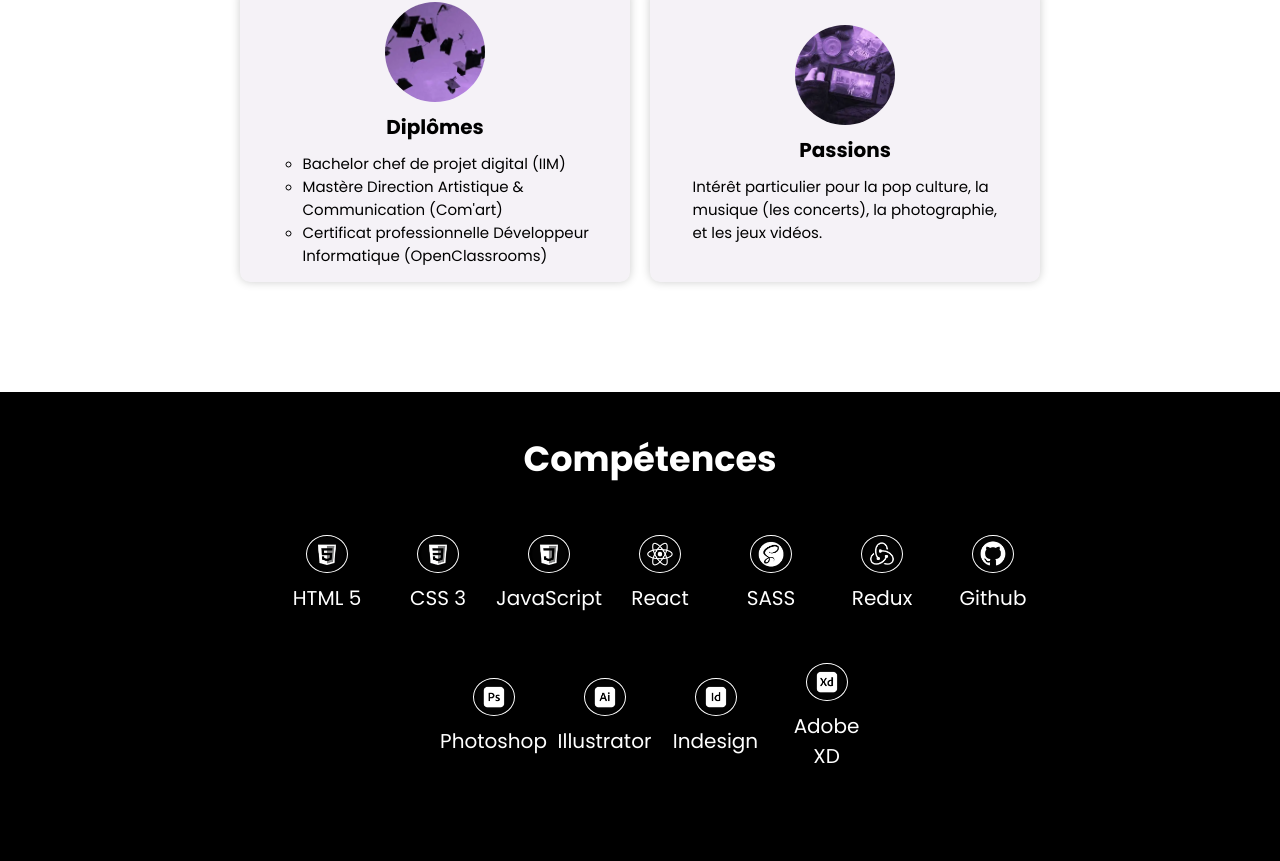
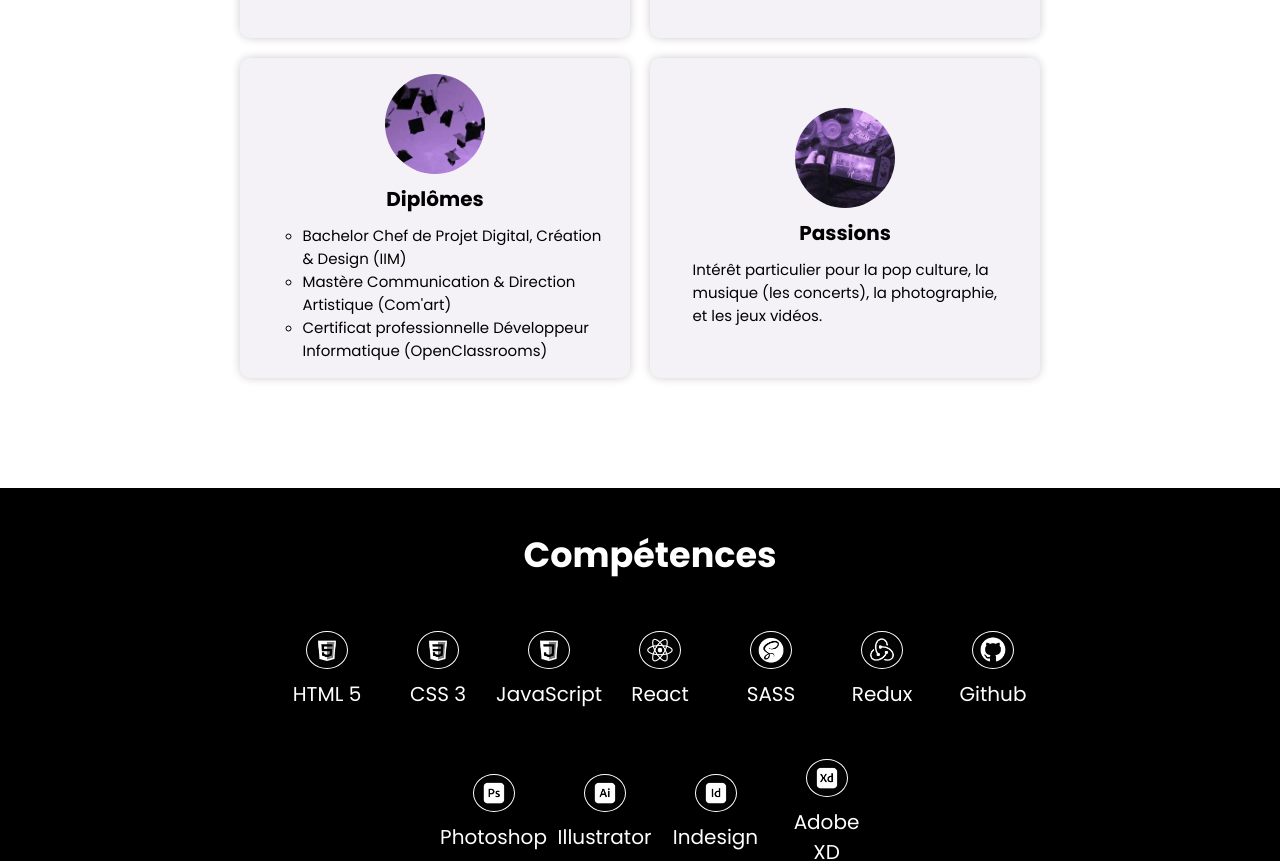
Before and after one commit to axllema/Portfolio, a React (Vite) app: page / in a window 1280 px wide. Shown: the part 829-1690 px from the top of the page. Built offline with nearby package versions, Linux system fonts and the light colour scheme.

Commit message:
translations ok

```diff
--- a/src/components/contact.jsx
+++ b/src/components/contact.jsx
@@ -35,7 +35,7 @@ function Contact() {
                             </div>
 
                             <div className="contact_form-content-container-input">
-                                <label htmlFor="subject">  {translations.labelsubject || "Sujet"}</label>
+                                <label htmlFor="subject">  {translations.labelsubject || "Sujet:"}</label>
                                 <input type="text" name="subject" id="subject" placeholder={translations.subjectPlaceholder || "Sujet"} required="" />
                             </div>
 
--- a/src/scss/components/_about.scss
+++ b/src/scss/components/_about.scss
@@ -33,6 +33,8 @@
                 list-style-type: none;
                 border-radius: 10px;
                 padding: 15px 0;
+                width: auto;
+                height: 290px;
 
                 background-color: rgba(67, 13, 108, 0.0509803922);
                 border-radius: 10px;
--- a/src/translation/AboutTranslations.jsx
+++ b/src/translation/AboutTranslations.jsx
@@ -8,8 +8,8 @@ const AboutTranslations = {
         experienceContent: "Un an d'expérience en tant que Développeuse Front-end / Intégratrice autodidacte.",
         diplomaTitle: "Diplômes",
         diplomaContent: [
-            "Bachelor chef de projet digital (IIM)",
-            "Mastère Direction Artistique & Communication (Com'art)",
+            "Bachelor Chef de Projet Digital, Création & Design (IIM)",
+            "Mastère Communication & Direction Artistique (Com'art)",
             "Certificat professionnelle Développeur Informatique (OpenClassrooms)"
         ],
         passionsTitle: "Passions",
@@ -24,8 +24,8 @@ const AboutTranslations = {
         experienceContent: "One year experience as a self-taught Front-end Developer / Integrator.",
         diplomaTitle: "Diplomas",
         diplomaContent: [
-            "Bachelor Digital Project Manager (IIM)",
-            "Master Art Direction & Communication (Com'art)",
+            "Bachelor in Digital Project Management, Creation & Design (IIM)",
+            "Master's in Communication & Art Direction (Com'art)",
             "Professional Certificate in Computer Development (OpenClassrooms)"
         ],
         passionsTitle: "Hobbies",
--- a/src/translation/ContactTranslations.jsx
+++ b/src/translation/ContactTranslations.jsx
@@ -5,8 +5,8 @@ const ContactTranslations = {
         title: "Contact",
         contactTitle: "Contactez-moi",
         labelname : "Nom:",
-        labelemail : "Email",
-        labelsubject: "Sujet",
+        labelemail : "Email:",
+        labelsubject: "Sujet:",
         labelmessage: "Message",
         namePlaceholder: "Nom",
         emailPlaceholder: "Email",
@@ -24,8 +24,8 @@ const ContactTranslations = {
         title: "Contact",
         contactTitle: "Contact me",
         labelname : "Name:",
-        labelemail : "Mail",
-        labelsubject: "Subject",
+        labelemail : "Mail:",
+        labelsubject: "Subject:",
         labelmessage: "Message",
         namePlaceholder: "Name",
         emailPlaceholder: "Mail",
```
